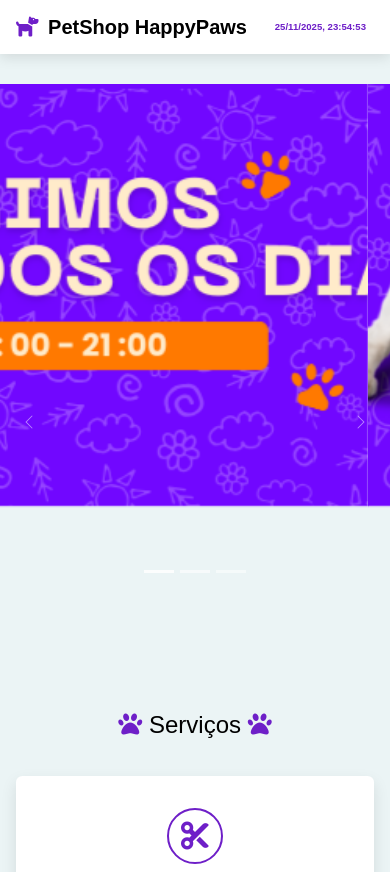
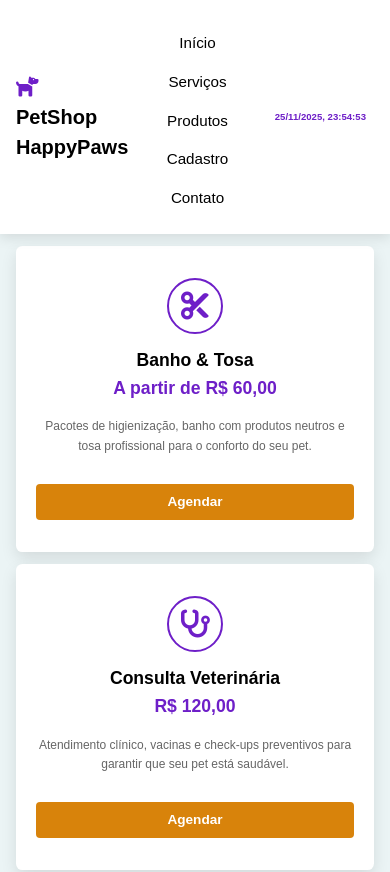
Before and after one commit to carolinersant/petshop-happypaws, a plain HTML site: page index.html in a window 390 px wide. Shown: the top 872 px of the page. Drawn offline with nearby package versions, Linux system fonts and the light colour scheme.

Commit message:
Add files via upload
Atualização do layout e responsividade

```diff
--- a/index.html
+++ b/index.html
@@ -170,7 +170,7 @@
             <img src="assets/brinquedo1.jpg" class="d-block w-100" alt="Bola de borracha para Pet." />
             <div class="card-body text-center">
               <h5 class="card-title">Bola de borracha para Pet</h5>
-              <p class="card-text">R$67,72 <span style="text-decoration: line-through">R$79,90</span></p>
+              <p class="card-text">R$67,72</p>
               <a href="#cadastro" class="btn">Comprar</a>
             </div>
           </div>
@@ -180,7 +180,7 @@
             <img src="assets/brinquedo2.jpg" class="d-block w-100" alt="Corda trançada colorida." />
             <div class="card-body text-center">
               <h5 class="card-title">Corda trançada colorida</h5>
-              <p class="card-text">R$37,19 <span style="text-decoration: line-through">R$49,99</span></p>
+              <p class="card-text">R$37,19</p>
               <a href="#cadastro" class="btn">Comprar</a>
             </div>
           </div>
--- a/style.css
+++ b/style.css
@@ -121,27 +121,21 @@ header .time-display {
 /* HOME (Seção Inicial) */
 /* ======================================================= */
 .home {
-  /* Define a altura mínima como 100% da altura visível da tela (Viewport Height) */
-  min-height: 80vh;
-
-  /* Remove o padding padrão da seção para que o conteúdo (carrossel) preencha tudo */
   padding: 0;
-
-  display: flex;
-  align-items: center;
-  background: none; /* Mantém o background vazio se estiver usando o carrossel */
+  margin-top: 9rem; /* para afastar do header fixo */
 }
 
-/* Estilos de carrossel da HOME (reutilizado do ajuste de tamanho) */
 .home .carousel,
 .home .carousel-inner,
 .home .carousel-item {
-  height: 60vh;
+  height: auto;
 }
 
 .home .carousel-item img {
-  height: 50vh;
+  width: 100%;
+  height: auto;
   object-fit: cover;
+  display: block;
 }
 
 /* ======================================================= */
@@ -435,16 +429,14 @@ footer .footer-links {
 footer .footer-links a {
   font-size: 1.6rem;
   margin: 0 1rem;
-  color: var(--dark-color);  /* cor normal */
-  text-decoration: none;     /* sem sublinhado */
-  font-weight: 400;          /* peso normal */
+  color: var(--dark-color); /* cor normal */
+  text-decoration: none; /* sem sublinhado */
+  font-weight: 400; /* peso normal */
 }
 
 footer .footer-links a:hover {
   color: var(--accent-orange); /* cor sutil ao passar o mouse */
 }
-
-
 
 /* ======================================================= */
 /* MEDIA QUERIES (Responsividade) */
@@ -463,14 +455,26 @@ footer .footer-links a:hover {
 
 @media (max-width: 768px) {
   header .navbar {
-    display: none; /* Esconder a nav bar em telas menores se você não tiver um menu toggle (hamburguer) */
+    display: flex !important; /* MOSTRAR NAV SEMPRE */
+    flex-direction: column;   /* deixa um item por linha */
+    background: var(--white-color);
+    width: 100%;
+    margin-top: 1rem;
+    text-align: center;
+  }
+
+  header .navbar a {
+    padding: 1rem 0;
+    font-size: 1.9rem;
+
+} /* Esconder a nav bar em telas menores se você não tiver um menu toggle (hamburguer) */
   }
   .home .container h1 {
     font-size: 4rem;
   }
   header .time-display {
     font-size: 1.2rem;
-  }
+
 }
 
 @media (max-width: 450px) {
```
